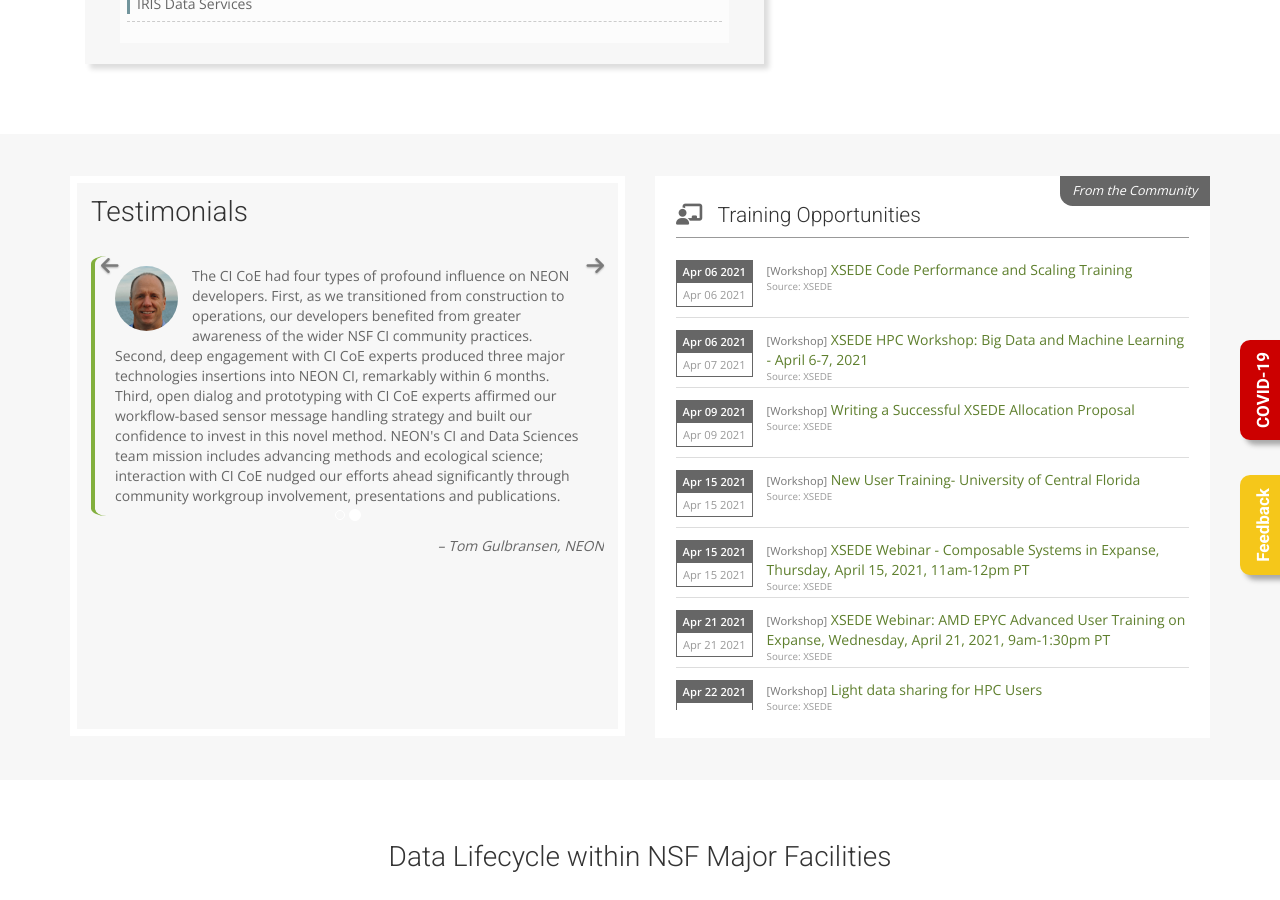
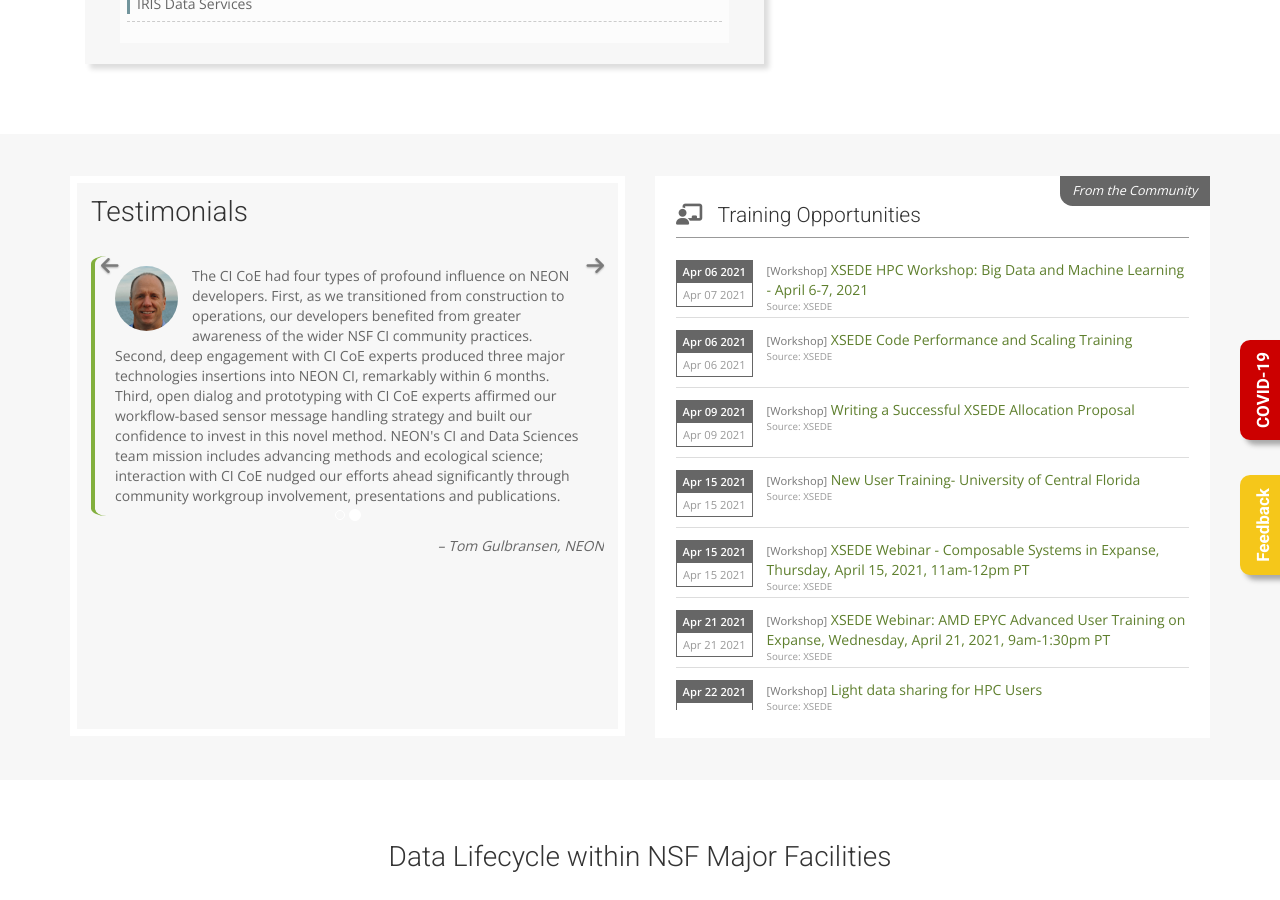
Before and after one commit to cicoe/cicoe.github.io, a Jekyll site: the page built from index.html, in a window 1280 px wide and 900 px high, scrolled down 1099 px. Built offline with Jekyll 4.4.1, drawn with Linux system fonts in a browser that asks for light colours; nearby versions of some CDN libraries; some web fonts are replaced; comment, search, counter and statistics services are not loaded; part of the change alters nothing that is shown.

```diff
--- a/_data/training_opportunities.yml
+++ b/_data/training_opportunities.yml
@@ -1,3 +1,10 @@
+- categroy: Workshop
+  end_date: April 07, 2021
+  source: XSEDE
+  start_date: April 06, 2021
+  time: ''
+  title: 'XSEDE HPC Workshop: Big Data and Machine Learning - April 6-7, 2021'
+  website: "https://www.xsede.org/web/xup/course-calendar/-/training-user/class/2313/session/3973/register"
 - categroy: Workshop
   end_date: April 06, 2021
   source: XSEDE
@@ -5,13 +12,6 @@
   time: ''
   title: XSEDE Code Performance and Scaling Training
   website: "https://www.xsede.org/web/xup/course-calendar/-/training-user/class/2332/session/3993/register"
-- categroy: Workshop
-  end_date: April 07, 2021
-  source: XSEDE
-  start_date: April 06, 2021
-  time: ''
-  title: 'XSEDE HPC Workshop: Big Data and Machine Learning - April 6-7, 2021'
-  website: "https://www.xsede.org/web/xup/course-calendar/-/training-user/class/2313/session/3973/register"
 - categroy: Workshop
   end_date: April 09, 2021
   source: XSEDE
```
